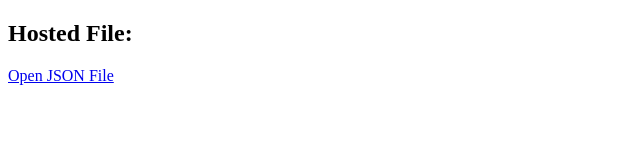
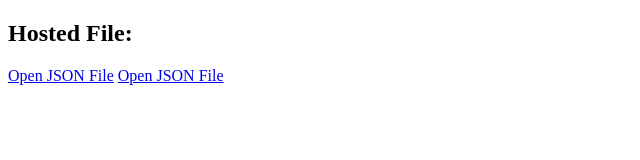
Before and after one commit to anisharoy98987/json, a plain HTML site: page index.html in a window 1280 px wide. Shown: the whole page, without its empty margins (0-640 px from the left). Drawn offline with Linux system fonts and the light colour scheme.

Commit message:
Update index.html

```diff
--- a/index.html
+++ b/index.html
@@ -5,5 +5,6 @@
   <body>
     <h2>Hosted File:</h2>
     <a href="questionbankca.json">Open JSON File</a>
+     <a href="questionbanksscnew.json">Open JSON File</a>
   </body>
 </html>
```
